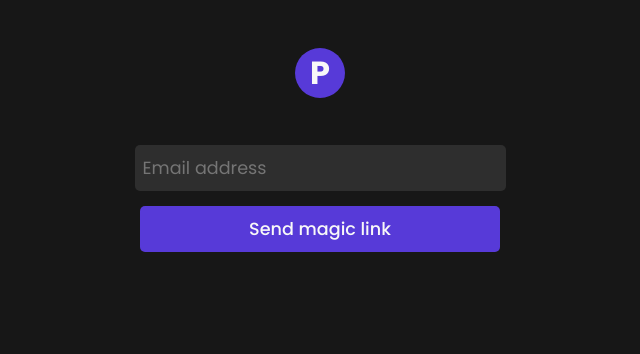
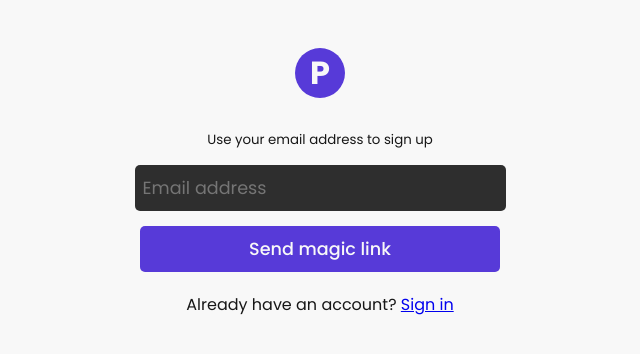
Before and after one commit to akinloluwami/presstype, a Next.js app: page /signup/magic-link in a window 1280 px wide. Shown: the top 354 px of the page, without its empty margins (320-960 px from the left). Built offline with nearby package versions, Linux system fonts and the light colour scheme.

Commit message:
link and many stuff

```diff
--- a/components/auth/magic_link/MagicLink.tsx
+++ b/components/auth/magic_link/MagicLink.tsx
@@ -1,6 +1,7 @@
 import React from "react";
 import styles from "./styles.module.scss";
 import { useTheme } from "@/contexts/ThemeContext";
+import Link from "next/link";
 
 interface MagicLinkProps {
   type: "Sign in" | "Sign up";
@@ -10,11 +11,25 @@ const MagicLink = ({ type }: MagicLinkProps) => {
   const { theme } = useTheme();
 
   return (
-    <div className={styles.magic_link_container}>
+    <div className={styles.magic_link_container} data-theme={theme}>
       <h1>P</h1>
 
-      <input placeholder="Email address" />
+      <small>Use your email address to {type.toLowerCase()}</small>
+      <input placeholder="Email address" data-theme={theme} />
       <button>Send magic link</button>
+      <p>
+        {" "}
+        {type === "Sign in"
+          ? "New to PressType?"
+          : "Already have an account?"}{" "}
+        <Link
+          href={
+            type === "Sign in" ? "/signup/magic-link" : "/signin/magic-link"
+          }
+        >
+          {type === "Sign in" ? "Sign up" : "Sign in"}
+        </Link>
+      </p>
     </div>
   );
 };
```
